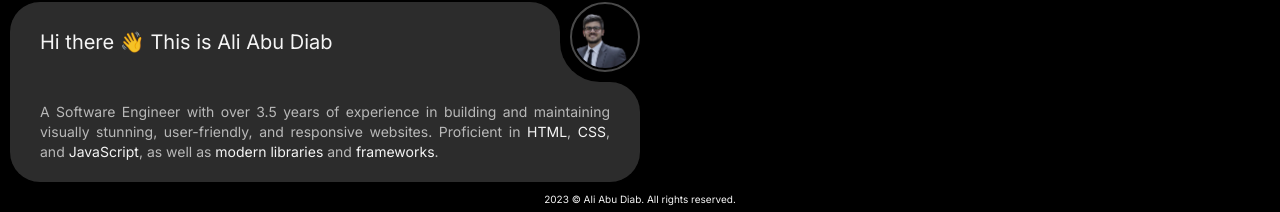
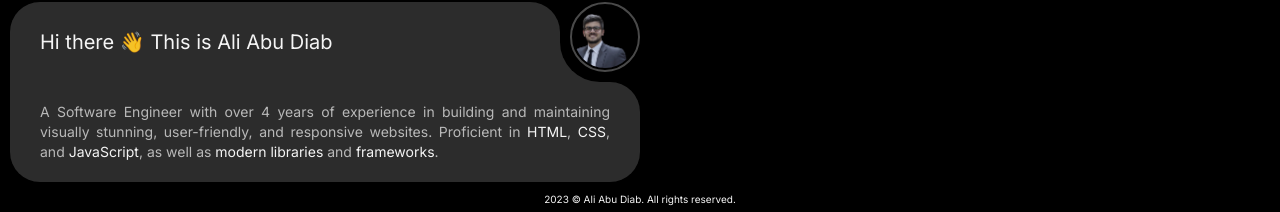
Before and after one commit to aliabudiab/aliabudiab-portfolio, a Next.js app: page / in a window 1280 px wide. Shown: the part 583-795 px from the top of the page. Built offline with nearby package versions, Linux system fonts and the light colour scheme.

Commit message:
[MinorModifications] - Modify About Me Paragraph (#4)
[MinorModifications] - Modify About Me Paragraph

```diff
--- a/src/components/cards/profile/index.tsx
+++ b/src/components/cards/profile/index.tsx
@@ -80,7 +80,7 @@ const ProfileCard: FC = () => {
 
           <div className="w-full rounded-[30px] rounded-tl-none bg-[#2e2e2e] px-[30px] py-5 text-left">
             <BaseDescription
-              description="A Software Engineer with over 3.5 years of experience in building and
+              description="A Software Engineer with over 4 years of experience in building and
               maintaining visually stunning, user-friendly, and responsive websites. Proficient in [HTML], [CSS], and [JavaScript],
               as well as [modern libraries] and [frameworks]."
             />
--- a/src/pages/_document.tsx
+++ b/src/pages/_document.tsx
@@ -7,7 +7,7 @@ export default function Document() {
         <meta charSet="UTF-8" />
         <meta
           name="description"
-          content="Ali Abu Diab is a software engineer with over 3.5 years of experience in building and maintaining visually stunning, user-friendly, and responsive websites. Proficient in HTML, CSS, and JavaScript, as well as modern libraries and frameworks."
+          content="Ali Abu Diab is a software engineer with over 4 years of experience in building and maintaining visually stunning, user-friendly, and responsive websites. Proficient in HTML, CSS, and JavaScript, as well as modern libraries and frameworks."
         />
         <meta
           name="keywords"
@@ -21,7 +21,7 @@ export default function Document() {
         <meta property="og:title" content="Ali Abu Diab - Software Engineer" />
         <meta
           property="og:description"
-          content="Ali Abu Diab is a software engineer with over 3.5 years of experience in building and maintaining visually stunning, user-friendly, and responsive websites. Proficient in HTML, CSS, and JavaScript, as well as modern libraries and frameworks."
+          content="Ali Abu Diab is a software engineer with over 4 years of experience in building and maintaining visually stunning, user-friendly, and responsive websites. Proficient in HTML, CSS, and JavaScript, as well as modern libraries and frameworks."
         />
         <meta property="og:url" content="https://aliabudiab.com/" />
         <meta property="og:type" content="website" />
```
